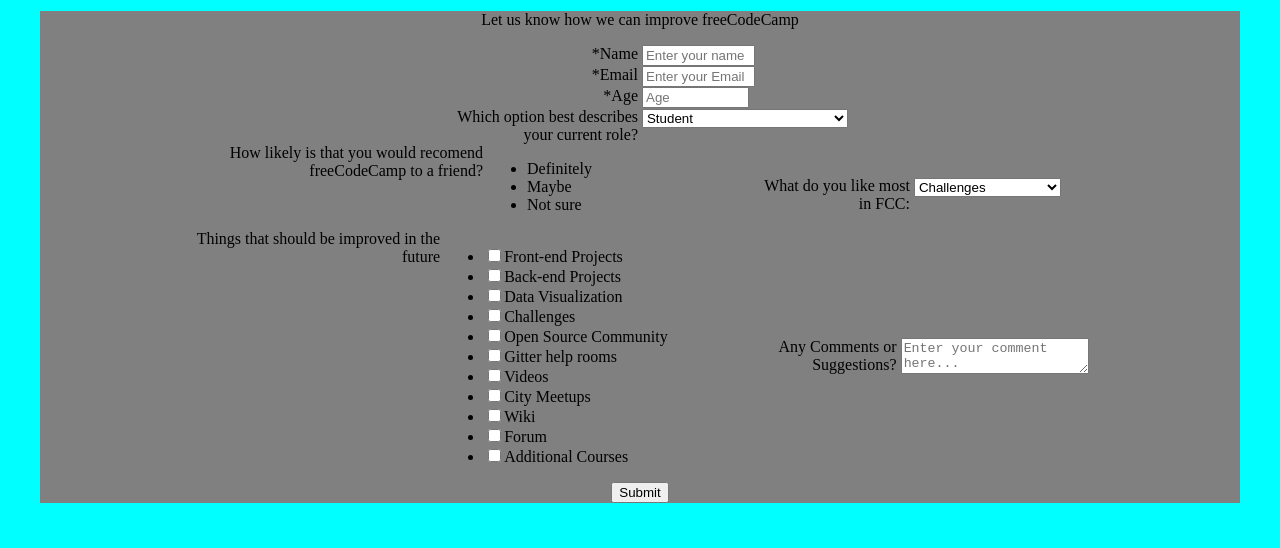
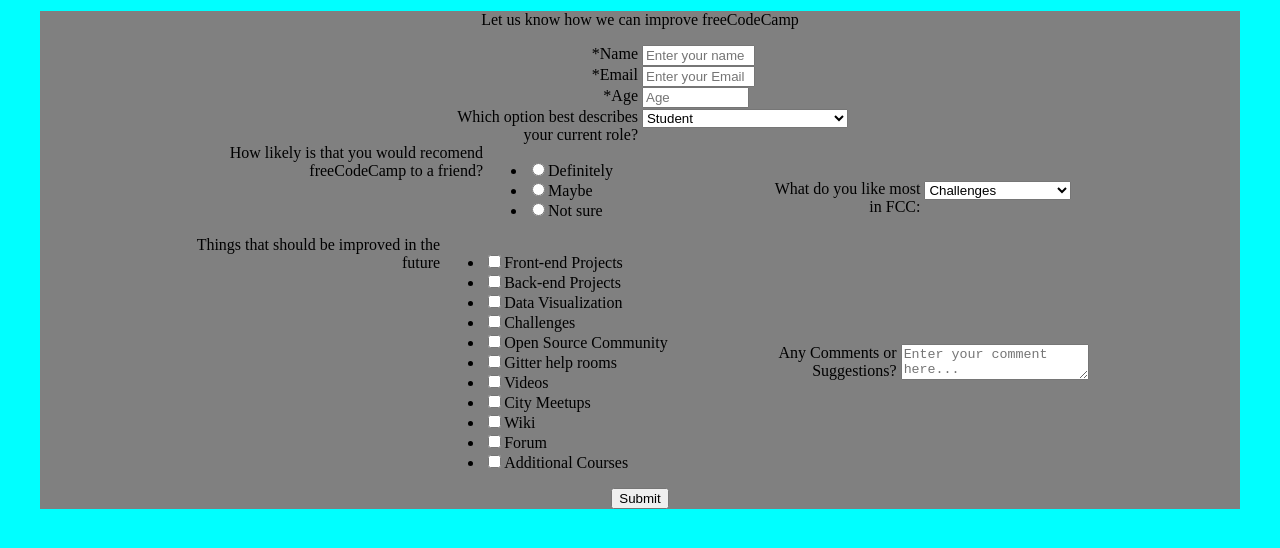
Before and after one commit to dvignoles/free-code-camp, a plain HTML site: page survey/index.html in a window 1280 px wide. Shown: the part 66-614 px from the top of the page. Drawn offline with Linux system fonts and the light colour scheme.

Commit message:
create radio buttons

```diff
--- a/survey/index.html
+++ b/survey/index.html
@@ -35,7 +35,7 @@
 </style>
 
 <body>
-    <h1>Survey Form</h1>
+    <h1 id="title">Survey Form</h1>
     <div id="formBox">
         <p>Let us know how we can improve freeCodeCamp</p>
 
@@ -82,9 +82,9 @@
                 <label class="labels">How likely is that you would recomend freeCodeCamp to a friend?</label>
                 <div class="rightSide">
                     <ul>
-                        <li>Definitely</li>
-                        <li>Maybe</li>
-                        <li>Not sure</li>
+                        <li><input type="radio" value=1>Definitely</li>
+                        <li><input type="radio" value=2>Maybe</li>
+                        <li><input type="radio" value=3>Not sure</li>
                     </ul>
                 </div>
 
```
